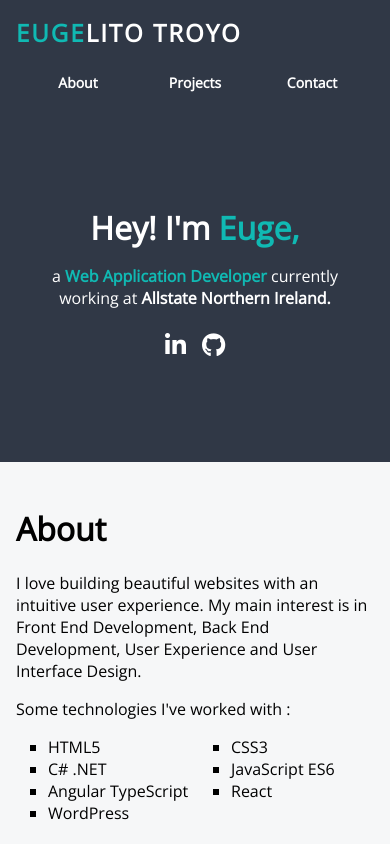
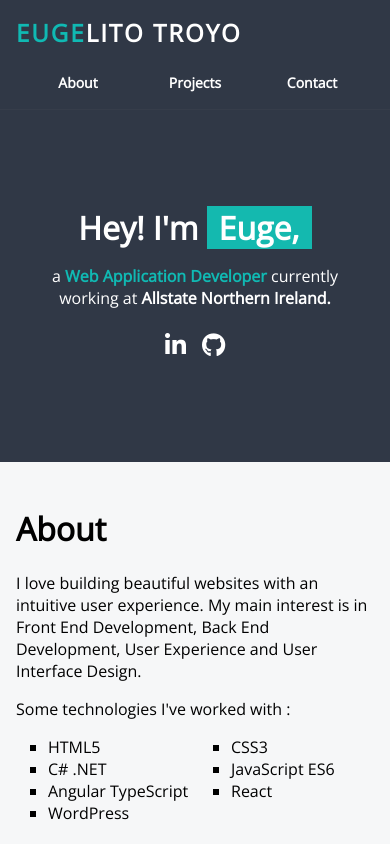
Before and after one commit to eugelito/eugelito, a React (Create React App) app: page / in a window 390 px wide. Shown: the top 844 px of the page. Built offline with nearby package versions, Linux system fonts and the light colour scheme.

Commit message:
navbar border bottom on mobile and background color nickname

```diff
--- a/src/components/Header.scss
+++ b/src/components/Header.scss
@@ -22,7 +22,9 @@
   }
 
   .billboard-text__nickname {
-    color: #10b9b3;
+    background-color: #14b9af;
+    color: #fff;
+    padding: 0 12px;
   }
 
   .billboard-social {
--- a/src/components/Navbar.scss
+++ b/src/components/Navbar.scss
@@ -78,6 +78,7 @@ nav.navbar {
     height: 110px;
     padding: 1rem;
     row-gap: 16px;
+    border-bottom: 1px solid #80808012;
 
     ul li {
       width: 30vw;
```
